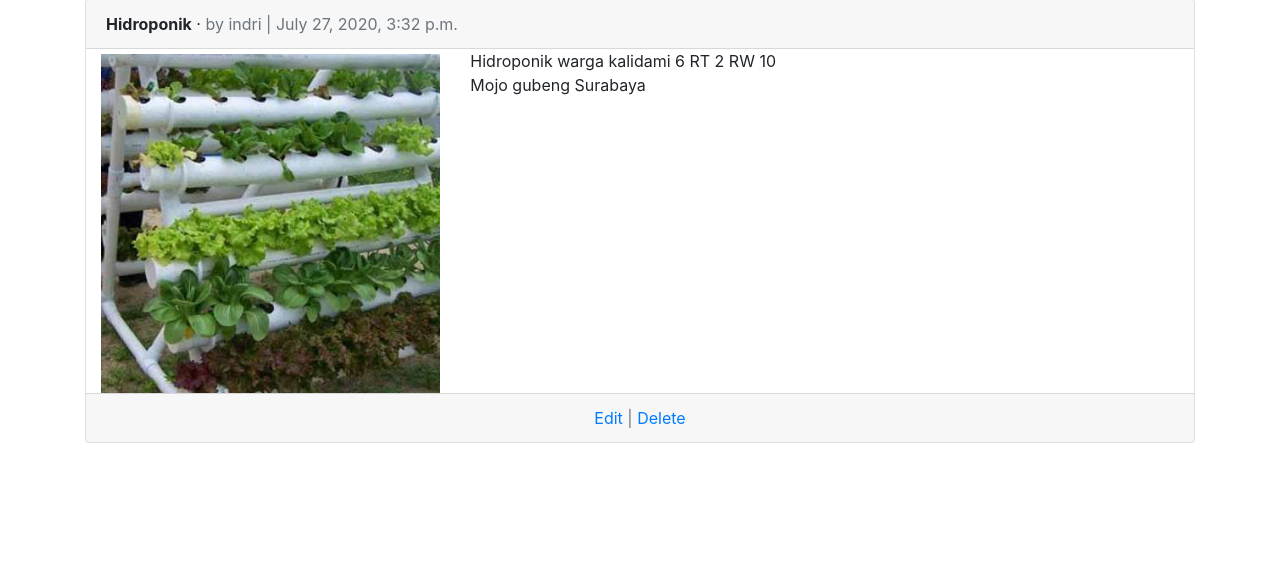
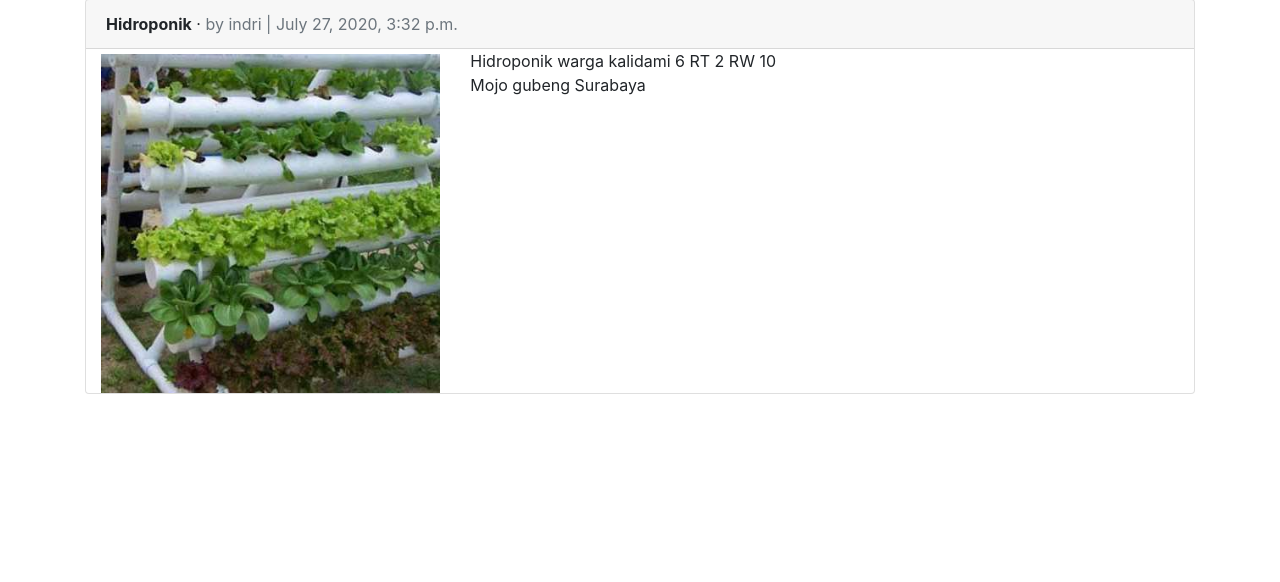
Before and after one commit to Suryawati/Aplikasi-RT, a Django app: page /articles/ in a window 1280 px wide. Shown: the part 81-663 px from the top of the page. Run offline with Django 3.2, Linux system fonts and the light colour scheme; data comes from the database, SQL or seed files in the repository; some libraries are stand-ins or nearby versions.

Commit message:
edit list

```diff
--- a/templates/article_list.html
+++ b/templates/article_list.html
@@ -26,10 +26,10 @@
 
 
 
-      <div class="card-footer text-center text-muted">
+     <!-- <div class="card-footer text-center text-muted">
         <a href="{% url 'article_edit' article.pk %}">Edit</a> |
         <a href="{% url 'article_delete' article.pk %}">Delete</a>
-      </div>
+      </div>-->
     </div>
     <br />
   {% endfor %}
```
